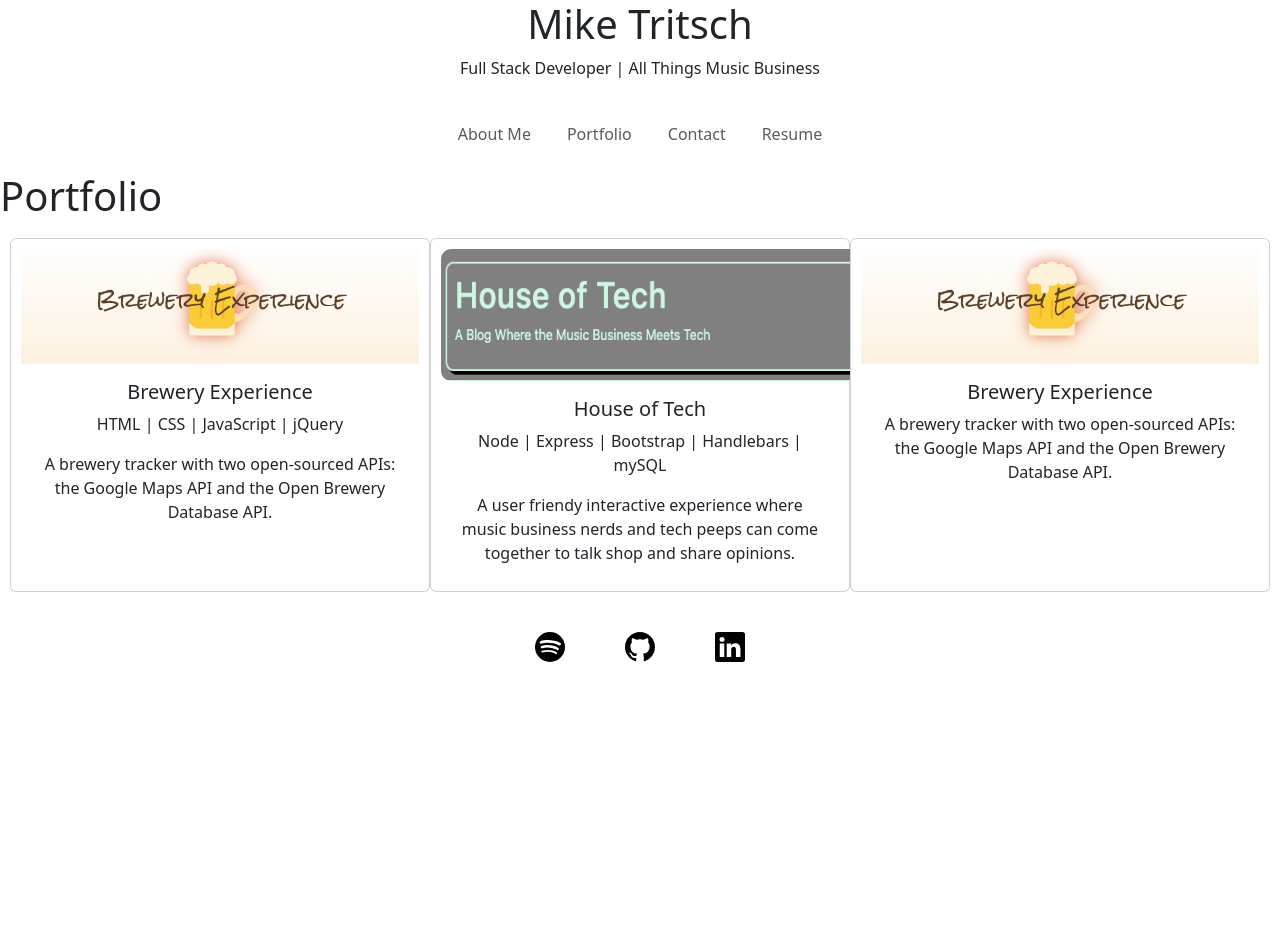
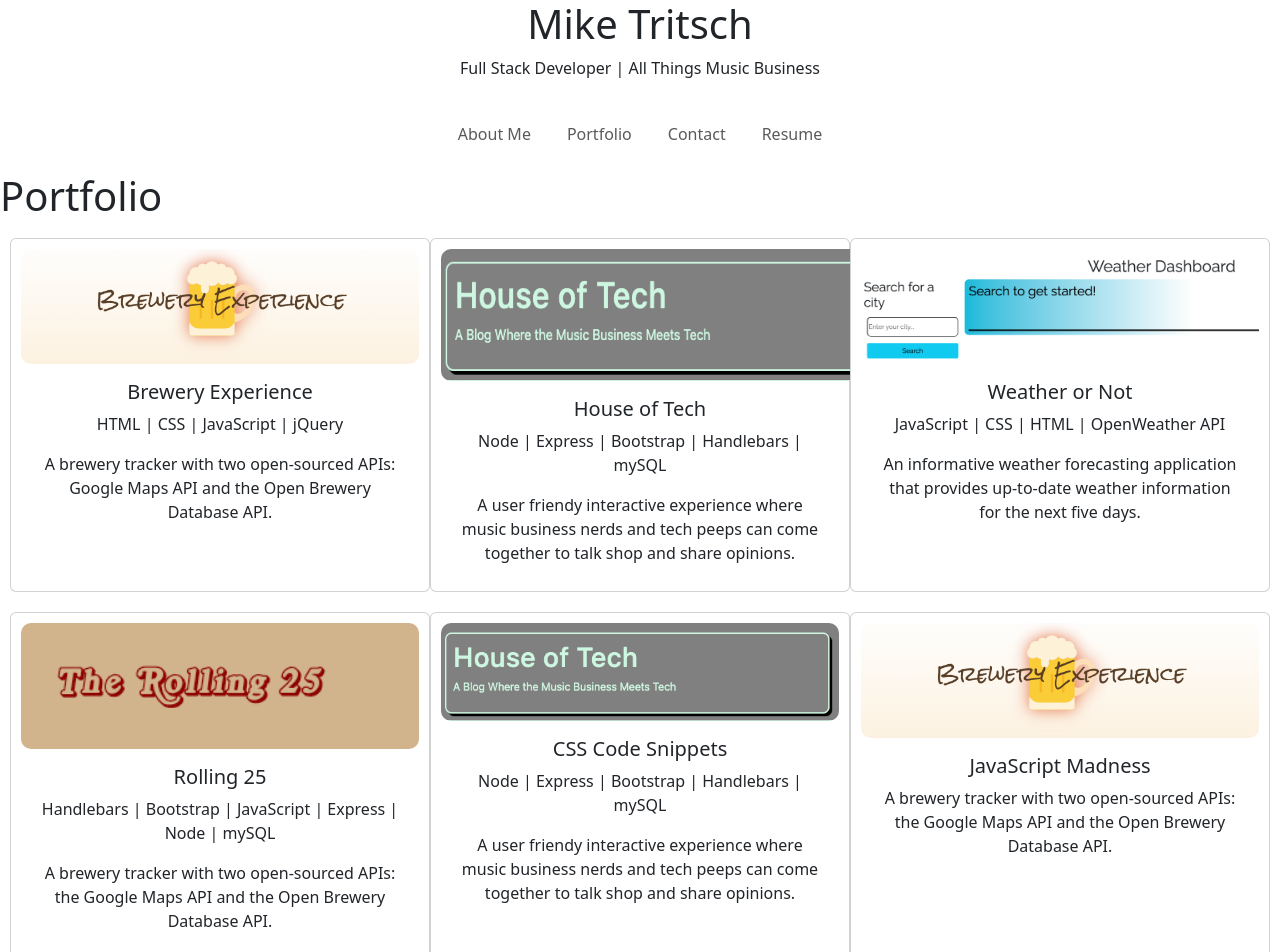
Before and after one commit to MikeTritsch/trick-or-tritsch, a React (Vite) app in the folder trick-or-tritsch/: page /Portfolio in a window 1280 px wide. Shown: the top 952 px of the page. Before the commit the page ends 800 px from the top, so only its background shows below. Built offline with nearby package versions, Linux system fonts and the light colour scheme.

Commit message:
Still working on project cards, back and fourth on styling.

```diff
--- a/trick-or-tritsch/src/index.css
+++ b/trick-or-tritsch/src/index.css
@@ -49,11 +49,12 @@ svg {
 
 .icons a{
   color: black;
+  transition: color 0.5s ease-out 50ms;
 }
 
 .icons a:hover{
   /* filter: drop-shadow(0 0 0.35rem #0abdc6); */
-  background-color: #e3e307;
+  background-color: #F3E600;
 }
 
 .nav-link:hover{
@@ -111,12 +112,13 @@ svg {
   width: 30rem;
   padding: 10px;
   text-align: center;
-  transition: background-color 1s ease-out 50ms;
+  transition: background-color 0.5s ease-out 50ms, color 0.5s ease-out 50ms;
 }
 
 .project-card:hover {
-  filter: drop-shadow(0 0 0.35rem #000000);
-  background-color: #ace8ec;
+  filter: drop-shadow(0 0 0.35rem black);
+  background-color: gray;
+  color: white;
 }
 
 .hot-card-img {
@@ -125,6 +127,10 @@ svg {
   height: 132px;
 }
 
+.card-img {
+  border-radius: 10px;
+}
+
 
 /* body {
   display: flex;
--- a/trick-or-tritsch/src/pages/Portfolio.jsx
+++ b/trick-or-tritsch/src/pages/Portfolio.jsx
@@ -1,6 +1,8 @@
 import { Card } from 'react-bootstrap';
 import brew from '../assets/images/breweryexp.png'
 import hot from '../assets/images/house-of-tec.png'
+import weather from '../assets/images/weather.png'
+import rolling from '../assets/images/rolling.png'
 
 const Portfolio = () => {
   return (
@@ -8,14 +10,14 @@ const Portfolio = () => {
       <h1>Portfolio</h1>
       <div className="project-cards">
         <Card className="project-card">
-        <Card.Img className="brew-card-img" variant="top" src={brew} />
+        <Card.Img className="card-img" variant="top" src={brew} />
         <Card.Body>
           <Card.Title>Brewery Experience</Card.Title>
           <Card.Text>
             HTML | CSS | JavaScript | jQuery
           </Card.Text>
           <Card.Text>
-          A brewery tracker with two open-sourced APIs: the Google Maps API and the Open Brewery Database API.
+          A brewery tracker with two open-sourced APIs: Google Maps API and the Open Brewery Database API.
           </Card.Text>
         </Card.Body>
       </Card>
@@ -32,9 +34,47 @@ const Portfolio = () => {
         </Card.Body>
       </Card>
       <Card className="project-card">
-        <Card.Img className="brew-card-img" variant="top" src={brew} />
+        <Card.Img className="card-img" variant="top" src={weather} />
         <Card.Body>
-          <Card.Title>Brewery Experience</Card.Title>
+          <Card.Title>Weather or Not</Card.Title>
+          <Card.Text>
+          JavaScript | CSS | HTML | OpenWeather API
+          </Card.Text>
+          <Card.Text>
+          An informative weather forecasting application that provides up-to-date weather information for the next five days.
+          </Card.Text>
+        </Card.Body>
+      </Card>
+      </div>
+      <div className="project-cards">
+        <Card className="project-card">
+        <Card.Img className="card-img" variant="top" src={rolling} />
+        <Card.Body>
+          <Card.Title>Rolling 25</Card.Title>
+          <Card.Text>
+            Handlebars | Bootstrap | JavaScript | Express | Node | mySQL
+          </Card.Text>
+          <Card.Text>
+          A brewery tracker with two open-sourced APIs: the Google Maps API and the Open Brewery Database API.
+          </Card.Text>
+        </Card.Body>
+      </Card>
+      <Card className="project-card">
+        <Card.Img className="card-img" variant="top" src={hot} />
+        <Card.Body>
+          <Card.Title>CSS Code Snippets</Card.Title>
+          <Card.Text>
+          Node | Express | Bootstrap | Handlebars | mySQL
+          </Card.Text>
+          <Card.Text>
+          A user friendy interactive experience where music business nerds and tech peeps can come together to talk shop and share opinions.
+          </Card.Text>
+        </Card.Body>
+      </Card>
+      <Card className="project-card">
+        <Card.Img className="card-img" variant="top" src={brew} />
+        <Card.Body>
+          <Card.Title>JavaScript Madness</Card.Title>
           <Card.Text>
           A brewery tracker with two open-sourced APIs: the Google Maps API and the Open Brewery Database API.
           </Card.Text>
```
Also changed, not shown: trick-or-tritsch/src/assets/images/rolling.png (added), trick-or-tritsch/src/assets/images/weather.png (added).
